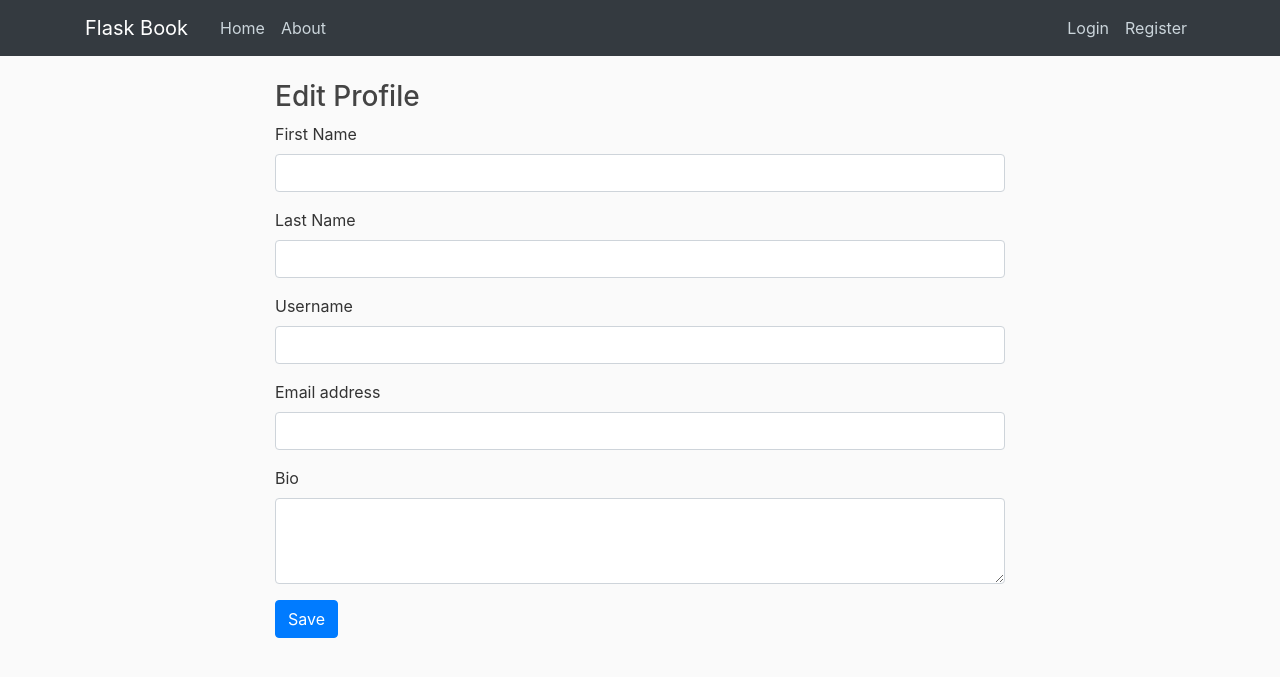
After one commit to FemiFash/FlaskBook, a Flask app: template templates/users/edit.html in a window 1280 px wide. The commit adds this page. Shown: the top 677 px of the page. Run offline with Flask 2, Linux system fonts and the light colour scheme; the template is opened without the code that fills it: values that come from a table or form of the project are taken from there, others are empty; some libraries are stand-ins or nearby versions.

Commit message:
11th Commit: Made changes on the non-functional profile page template to enable a user to successfully edit & update their existing profiles in the database. Changes were made in views.py, profile.html and edit.html.

```diff
--- /dev/null
+++ b/templates/users/edit.html
@@ -0,0 +1,42 @@
+{% extends "base.html" %}
+
+{% block title %}Edit profile{% endblock %}
+
+{% block content %}
+
+<div class="row">
+
+	<div class="col-md-2"></div>
+	<div class="col-md-8">
+
+		<h3>Edit Profile</h3>
+
+		{% if error %}
+			<div class="alert alert-danger" role="alert">{{ error }}</div>
+		{% endif %}
+
+		{% if message %}
+			<div class="alert alert-success" role="alert">{{ message }}</div>
+		{% endif %}
+
+		{% from "_formhelpers.html" import render_field %}
+		<form method="POST" action="{{ url_for('.edit')}}" role="form">
+
+			{{ form.hidden_tag() }}
+
+			{{ render_field(form.first_name, class='form-control') }}
+			{{ render_field(form.last_name, class='form-control') }}
+
+			{{ render_field(form.username, class='form-control') }}
+			{{ render_field(form.email, class='form-control') }}
+
+			{{ render_field(form.bio, maxlength="160", rows="3", class='form-control') }}
+
+			<button type="submit" class="btn btn-primary">Save</button>
+
+		</form>
+
+  </div>
+
+</div>
+{% endblock %}
--- a/templates/users/profile.html
+++ b/templates/users/profile.html
@@ -8,7 +8,11 @@
 
 <div class="row">
 	<div class="col-md-12 text-right">
-		<button class="btn btn-success btn-md float-right" type="submit">Friends</button>
+		{% if edit_profile %}
+			<a href="{{ url_for('user_app.edit') }}" role="button" class="btn btn-primary" >Edit Profile</a>
+		{% else %}
+			<button class="btn btn-success btn-md float-right" type="submit">Friends</button>
+		{% endif %}
 	</div>
 </div> <!-- row -->
 
```
Also changed, not shown: users/views.py (+36 -3 lines), 1 other file.
